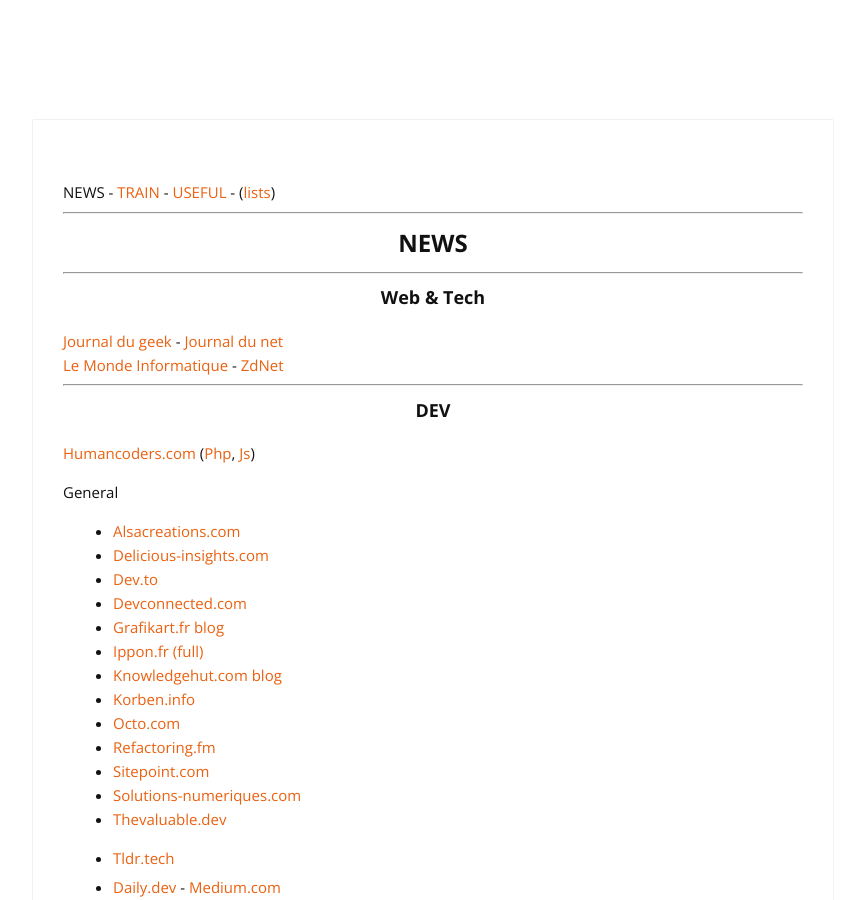
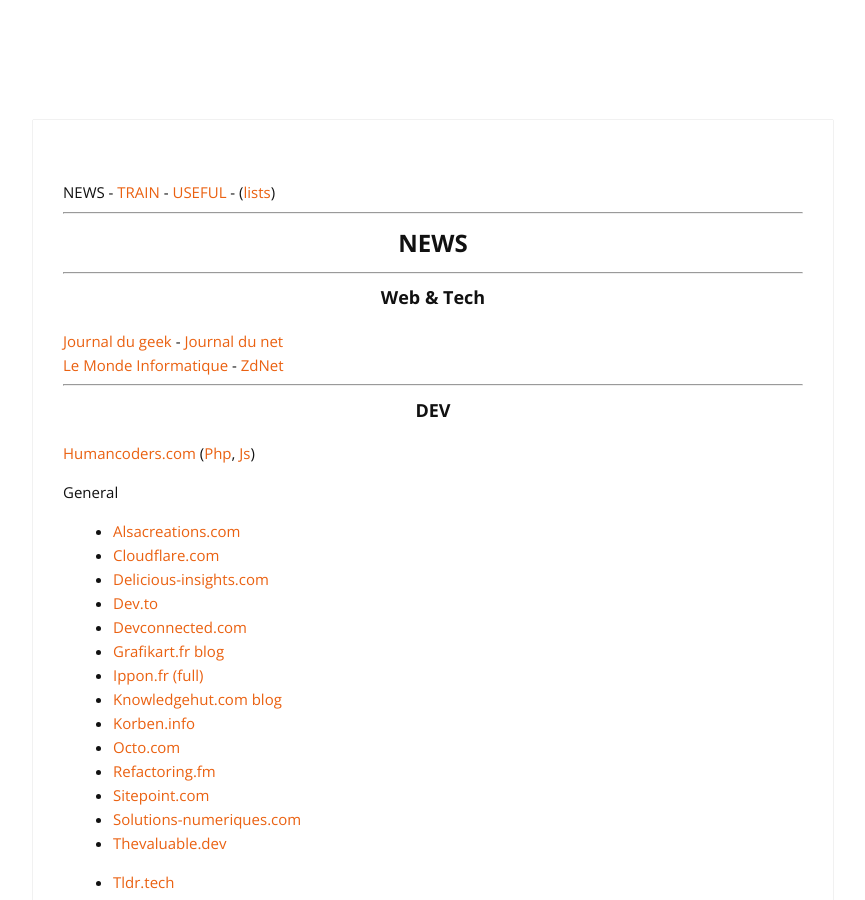
Before and after one commit to cylmat/cylmat.github.io, a Jekyll site: the page built from _pages/news.md, in a window 1280 px wide and 900 px high. Shown: the whole window, without its empty margins (207-1072 px from the left). Built offline with Jekyll 4.4.1, drawn with Linux system fonts in a browser that asks for light colours; nearby versions of some CDN libraries.

Commit message:
Update news.md

```diff
--- a/_pages/news.md
+++ b/_pages/news.md
@@ -24,6 +24,7 @@
 
 General
 - [Alsacreations.com](https://www.alsacreations.com)
+- [Cloudflare.com](https://www.cloudflare.com/fr-fr/the-net)
 - [Delicious-insights.com](https://delicious-insights.com/fr/articles-et-tutos)
 - [Dev.to](https://dev.to)
 - [Devconnected.com](https://devconnected.com)
```
